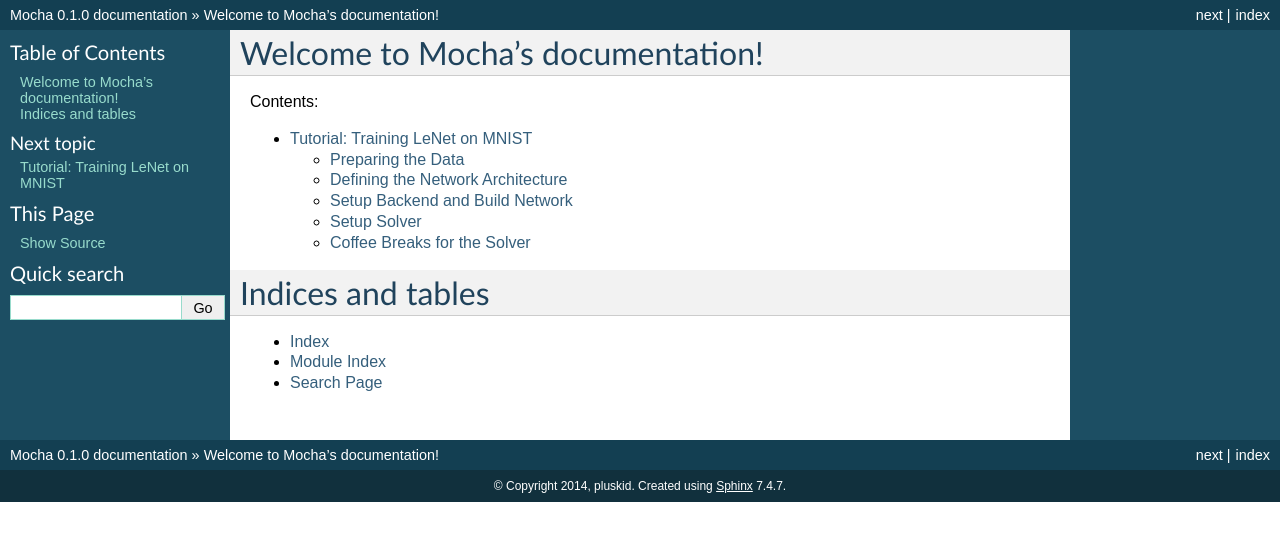
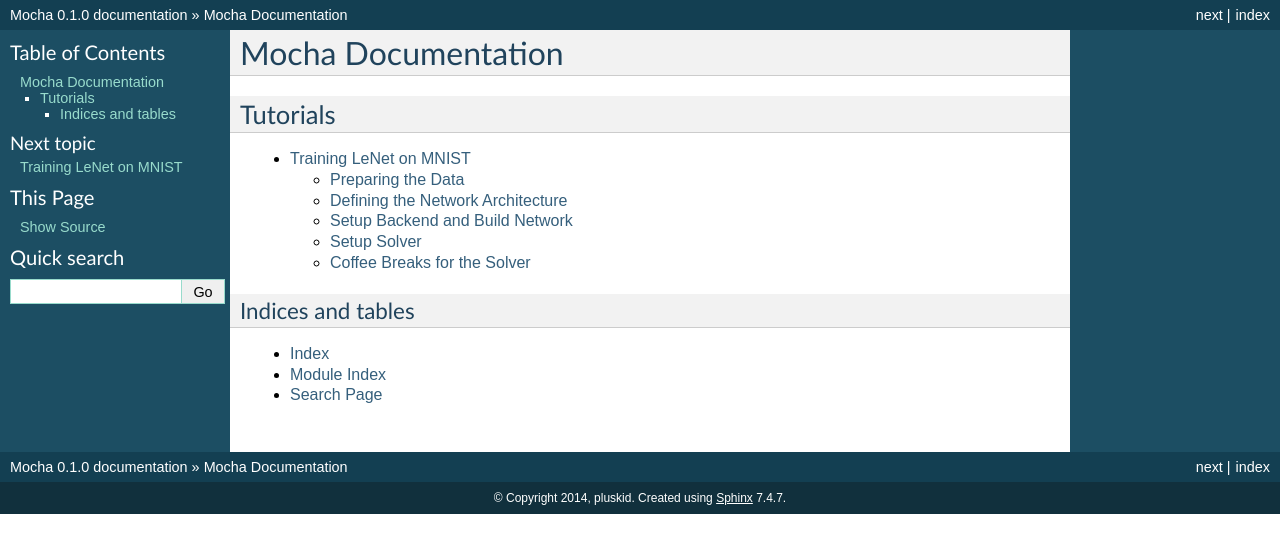
Before and after one commit to pluskid/Mocha.jl, a Sphinx documentation site: the page built from docs/index.rst, in a window 1280 px wide. Shown: the top 553 px of the page. Built offline with Sphinx 7.4.7, drawn with Linux system fonts in a browser that asks for light colours; some of the changed lines change nothing that is shown.

Commit message:
doc structure update.

```diff
--- a/docs/index.rst
+++ b/docs/index.rst
@@ -1,12 +1,10 @@
-.. Mocha documentation master file, created by
-   sphinx-quickstart on Thu Nov 13 00:43:40 2014.
-   You can adapt this file completely to your liking, but it should at least
-   contain the root `toctree` directive.
+%%%%%%%%%%%%%%%%%%%
+Mocha Documentation
+%%%%%%%%%%%%%%%%%%%
 
-Welcome to Mocha's documentation!
-=================================
-
-Contents:
+#########
+Tutorials
+#########
 
 .. toctree::
    :maxdepth: 2
--- a/docs/tutorial/mnist.rst
+++ b/docs/tutorial/mnist.rst
@@ -1,5 +1,5 @@
-Tutorial: Training LeNet on MNIST
-=================================
+Training LeNet on MNIST
+=======================
 
 This tutorial goes through the code in ``examples/mnist`` to explain the basic usages of Mocha. We will use the architecture known as [LeNet]_, which is a deep convolutional neural network known to work well on handwritten digit classification tasks. More specifically, we will use the Caffe's modified architecture, by replacing the sigmoid activation functions with Rectified Learning Unit (ReLU) activation functions.
 
```
